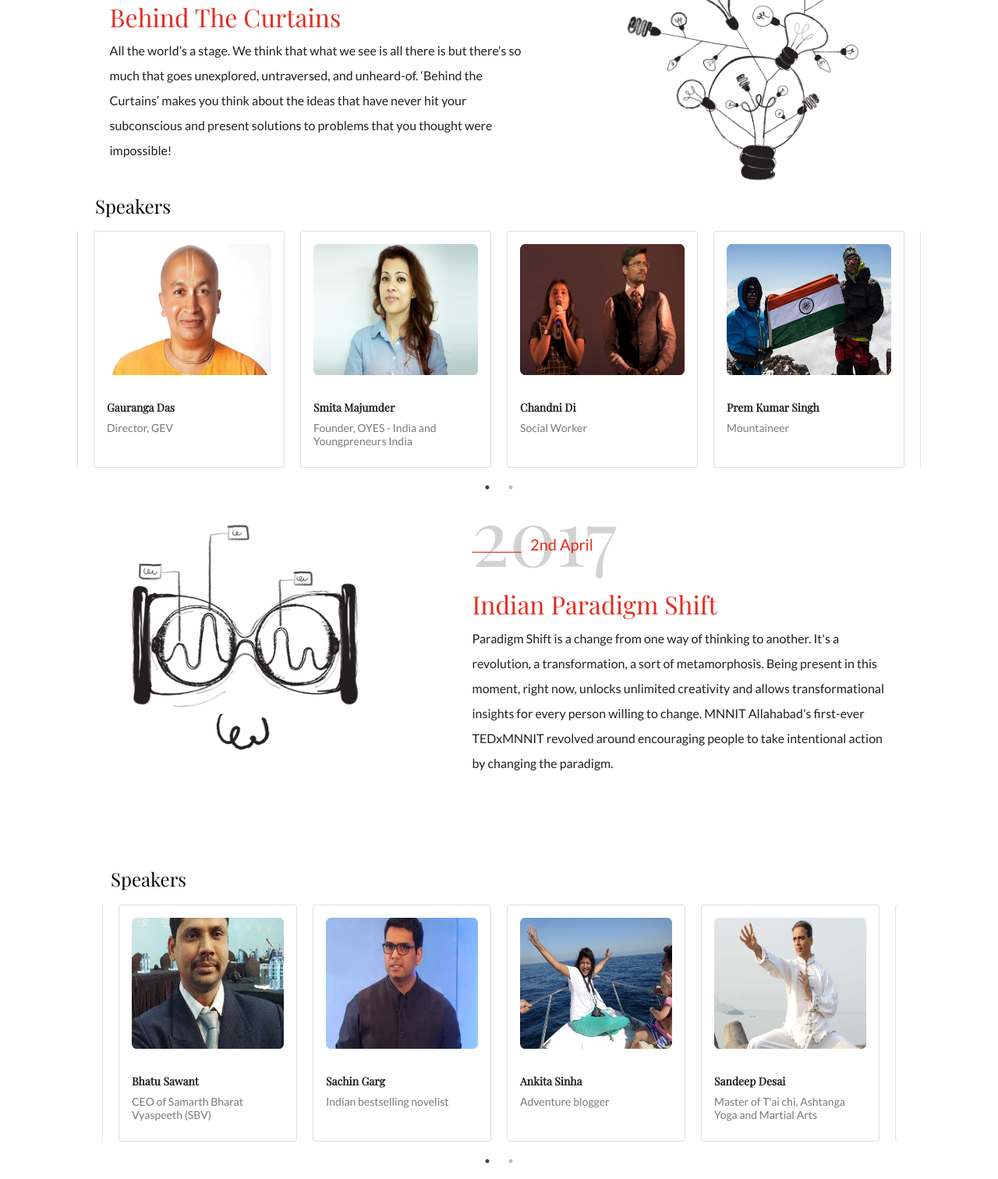
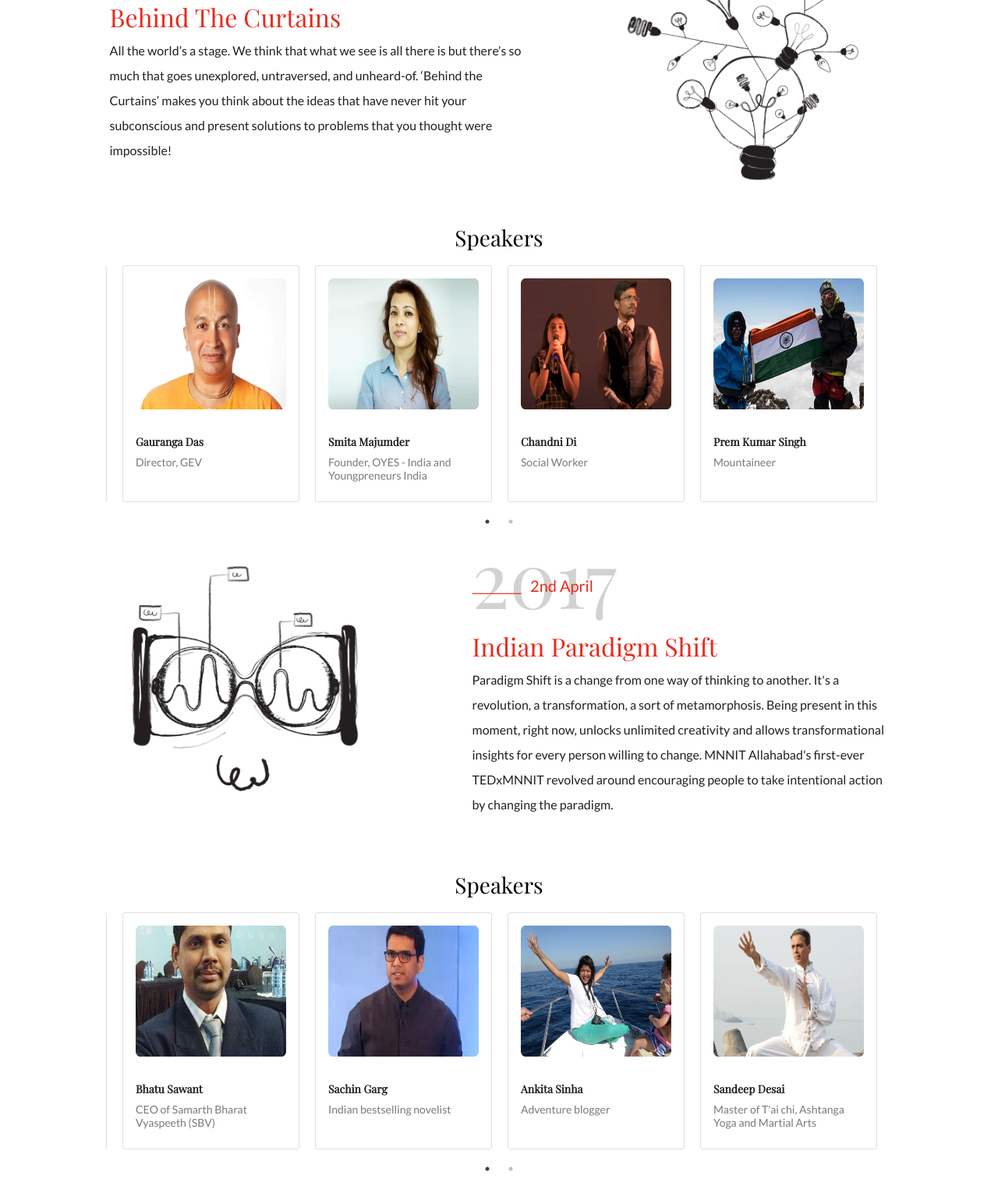
Before and after one commit to TEDxMNNIT/TEDxMNNIT, a plain HTML site: page index.html in a window 1280 px wide. Shown: the part 1903-3415 px from the top of the page at 78% size. Drawn offline with nearby package versions, Linux system fonts and the light colour scheme; animation ran at ten frames a second.

Commit message:
speakers section

```diff
--- a/index.html
+++ b/index.html
@@ -182,8 +182,10 @@
           </div>
           </div>
 
-        <div class="container p-3">
-          <h4> &nbsp Speakers</h4>
+        <div class="container"  style="margin-left: auto; margin-right: auto; width: 92.5%; margin-top: 5%; padding-left: 10 !important;">
+          <div class="row">
+            <h3 class="text-center">Speakers</h3>
+          </div>
           <div class="row  slider spk-crd">
             <div class="card" >
               <img src="./assets/img/team/Gaurang Das.png" class="card-img-top img-fluid speaker-img" alt="...">
@@ -237,7 +239,7 @@
           </div>
         </div>
         </div>
-        <div class="container past-events">
+        <div class="container past-events" style="margin-top: 5%;">
           <div class="row justify-content-around past-event-flip">
           <div class="col-md-6 d-flex flex-column justify-content-evenly align-content-center">
             <div class="year-title" data-aos="fade-up">
@@ -255,9 +257,11 @@
             <img class="image-fluid" src="assets/img/04.png" data-aos="fade-right">
           </div>
           </div>
-
-          <div class="container p-5" style="margin-top: 5%;">
-            <h4>Speakers</h4>
+         <div >
+          <div class="container"  style="margin-left: auto; margin-right: auto; width: 92.5%; margin-top: 5%; padding-left: 10 !important;">
+            <div class="row">
+            <h3 class="text-center">Speakers</h3>
+            </div>
             <div class="row  slider spk-crd">
               <div class="card" >
                 <img src="./assets/img/team/Bhatu Sawant.png" class="card-img-top img-fluid speaker-img" alt="...">
@@ -318,6 +322,7 @@
               </div>
 
         </div>
+      </div>
     </section>
 
     <!-- ======= GAllery Section ======= -->
```
